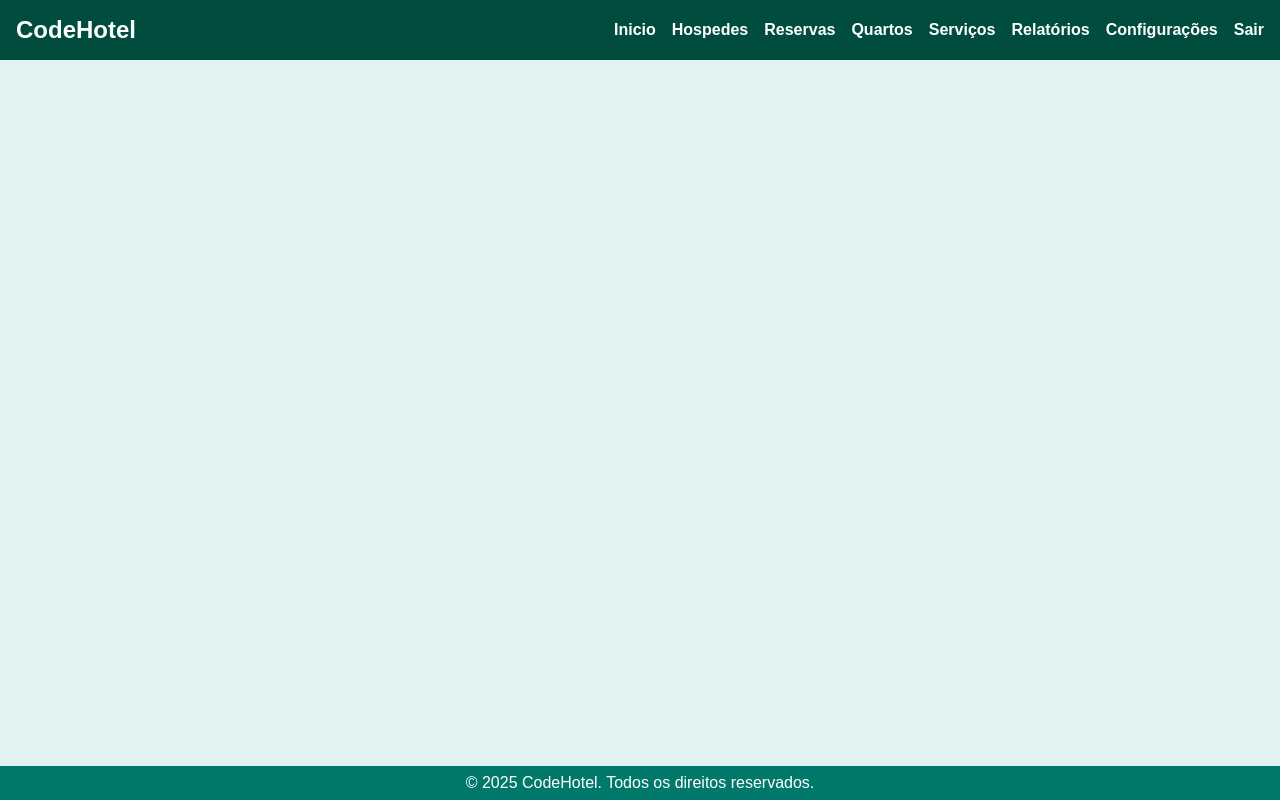
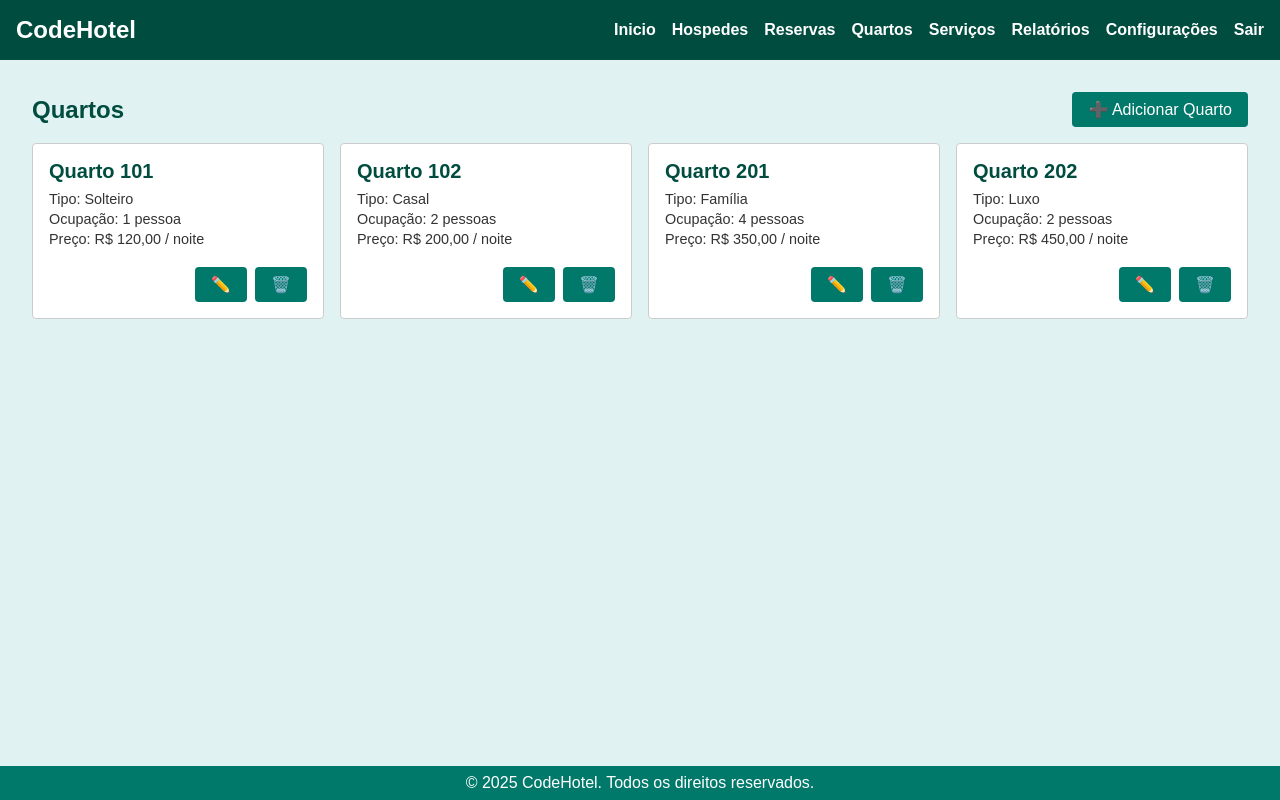
Before and after one commit to Vandblr/curso-js-pratico, a plain HTML site: page admin/quartos/index.html in a window 1280 px wide. Drawn offline with Linux system fonts and the light colour scheme.

Commit message:
Adiconado lista de quartos

```diff
--- a/admin/quartos/index.html
+++ b/admin/quartos/index.html
@@ -38,7 +38,78 @@
             </ul>
         </nav>
     </header>
-    <main></main>
+    <main>
+        <div class="quartos-header">
+            <h2>Quartos</h2>
+            <button class="btn" onclick="location.href='../quartos/novo.html'">
+                ➕ Adicionar Quarto
+            </button>
+        </div>
+
+        <div class="grid-wrapper">
+            <div class="grid-quartos">
+                <!-- Quarto 101 -->
+                <div class="quarto-card">
+                    <div class="quarto-info">
+                        <h3>Quarto 101</h3>
+                        <p>Tipo: Solteiro</p>
+                        <p>Ocupação: 1 pessoa</p>
+                        <p>Preço: R$ 120,00 / noite</p>
+                    </div>
+                    <div class="card-actions">
+                        <a class="btn" href="/quartos/editar/101">✏️</a>
+                        <button class="btn"
+                            onclick="if(confirm('Excluir quarto 101?')) location.href='/quartos/excluir/101'">🗑️</button>
+                    </div>
+                </div>
+
+                <!-- Quarto 102 -->
+                <div class="quarto-card">
+                    <div class="quarto-info">
+                        <h3>Quarto 102</h3>
+                        <p>Tipo: Casal</p>
+                        <p>Ocupação: 2 pessoas</p>
+                        <p>Preço: R$ 200,00 / noite</p>
+                    </div>
+                    <div class="card-actions">
+                        <a class="btn" href="/quartos/editar/102">✏️</a>
+                        <button class="btn"
+                            onclick="if(confirm('Excluir quarto 102?')) location.href='/quartos/excluir/102'">🗑️</button>
+                    </div>
+                </div>
+
+                <!-- Quarto 201 -->
+                <div class="quarto-card">
+                    <div class="quarto-info">
+                        <h3>Quarto 201</h3>
+                        <p>Tipo: Família</p>
+                        <p>Ocupação: 4 pessoas</p>
+                        <p>Preço: R$ 350,00 / noite</p>
+                    </div>
+                    <div class="card-actions">
+                        <a class="btn" href="/quartos/editar/201">✏️</a>
+                        <button class="btn"
+                            onclick="if(confirm('Excluir quarto 201?')) location.href='/quartos/excluir/201'">🗑️</button>
+                    </div>
+                </div>
+
+                <!-- Quarto 202 -->
+                <div class="quarto-card">
+                    <div class="quarto-info">
+                        <h3>Quarto 202</h3>
+                        <p>Tipo: Luxo</p>
+                        <p>Ocupação: 2 pessoas</p>
+                        <p>Preço: R$ 450,00 / noite</p>
+                    </div>
+                    <div class="card-actions">
+                        <a class="btn" href="/quartos/editar/202">✏️</a>
+                        <button class="btn"
+                            onclick="if(confirm('Excluir quarto 202?')) location.href='/quartos/excluir/202'">🗑️</button>
+                    </div>
+                </div>
+            </div>
+        </div>
+    </main>
 
     <footer>
         <span>&copy 2025 CodeHotel. Todos os direitos reservados.</span>
--- a/assets/css/admin/pages/quartos/index.css
+++ b/assets/css/admin/pages/quartos/index.css
@@ -2,3 +2,73 @@
 @import url("../../shared/page.css");
 @import url("../../shared/header.css");
 @import url("../../shared/footer.css");
+
+
+.quartos-header {
+    display: flex;
+    align-items: center;
+    justify-content: space-between;
+    margin-bottom: 1rem;
+}
+
+.quartos-header h2 {
+    margin: 0;
+    font-size: 1.5rem;
+    color: var(--header-bg);
+}
+
+.btn {
+    background-color: var(--btn-bg);
+    color: var(--text-light);
+    border: none;
+    padding: 0.5rem 1rem;
+    border-radius: 4px;
+    font-size: 1rem;
+    cursor: pointer;
+}
+
+.btn:hover,
+.btn:focus {
+    background-color: var(--btn-hover);
+}
+
+.grid-wrapper {
+    overflow-x: auto;
+}
+
+.grid-quartos {
+    display: grid;
+    grid-template-columns: repeat(4, 1fr);
+    gap: 1rem;
+}
+
+.quarto-card {
+    background-color: var(--card-bg);
+    border: 1px solid var(--border-color);
+    border-radius: 4px;
+    padding: 1rem;
+    display: flex;
+    flex-direction: column;
+    justify-content: space-between;
+}
+
+.quarto-info {
+    margin-bottom: 1rem;
+}
+
+.quarto-info h3 {
+    margin: 0 0 0.5rem;
+    font-size: 1.25rem;
+    color: var(--header-bg);
+}
+
+.quarto-info p {
+    margin: 0.25rem 0;
+    font-size: 0.9rem;
+}
+
+.card-actions {
+    display: flex;
+    gap: 0.5rem;
+    justify-content: flex-end;
+}
```
